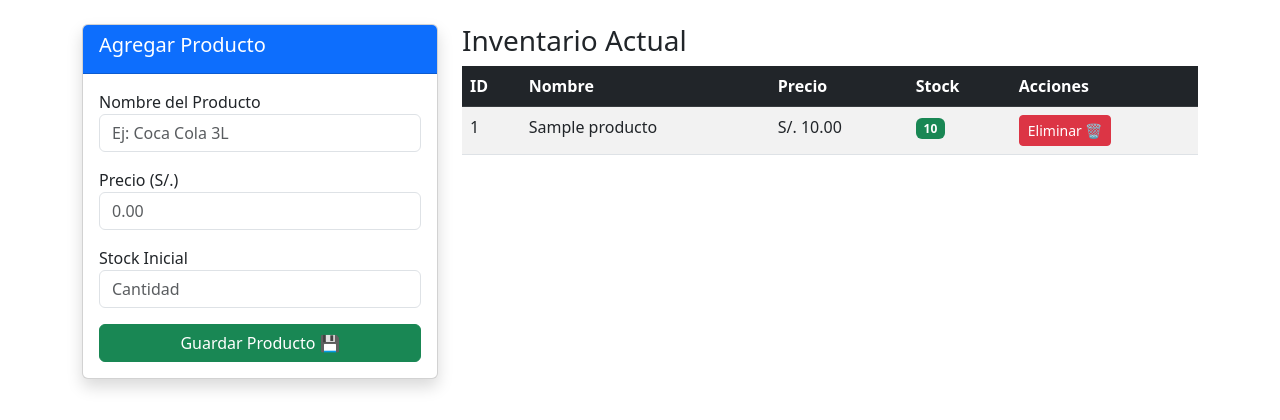
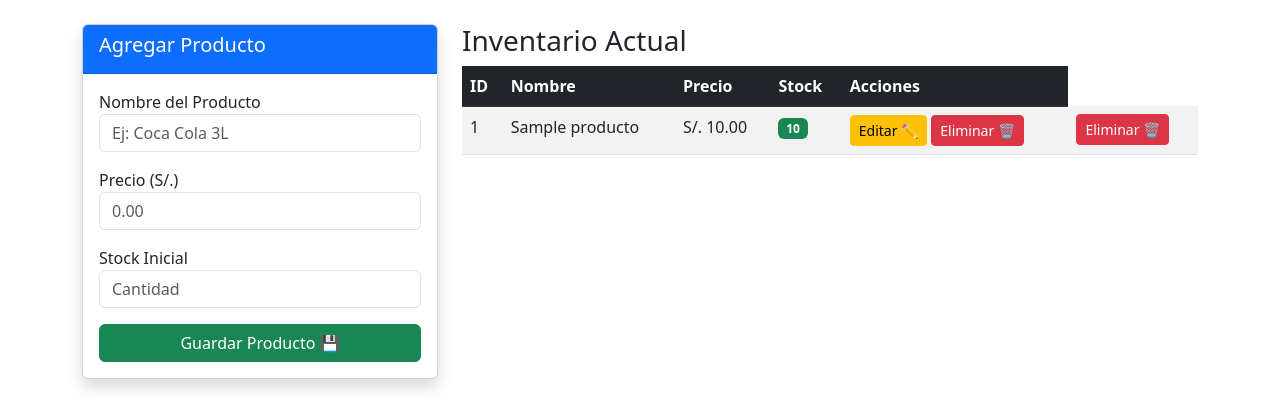
Before and after one commit to JimAcosta123/sistema-pos-senati, a Flask app: page /productos in a window 1280 px wide. Shown: the part 56-476 px from the top of the page. Run offline with Flask 3, Linux system fonts and the light colour scheme; tables that the repository leaves empty hold one stand-in row (values such as "Sample post").

Commit message:
ui: Integración de botón editar en el listado de productos

```diff
--- a/templates/productos.html
+++ b/templates/productos.html
@@ -51,6 +51,10 @@
                         {% else %}
                             <span class="badge bg-success">{{ p.stock }}</span>
                         {% endif %}
+                    <td>
+                        <a href="/editar/{{ p.id }}" class="btn btn-warning btn-sm">Editar ✏️</a>
+                        <a href="/eliminar/{{ p.id }}" class="btn btn-danger btn-sm" onclick="return confirm('¿Borrar?');">Eliminar 🗑️</a>
+                   </td>
                     </td>
                     <td>
                         <a href="/eliminar/{{ p.id }}" class="btn btn-danger btn-sm" onclick="return confirm('¿Seguro que quieres borrar este producto?');">
```
